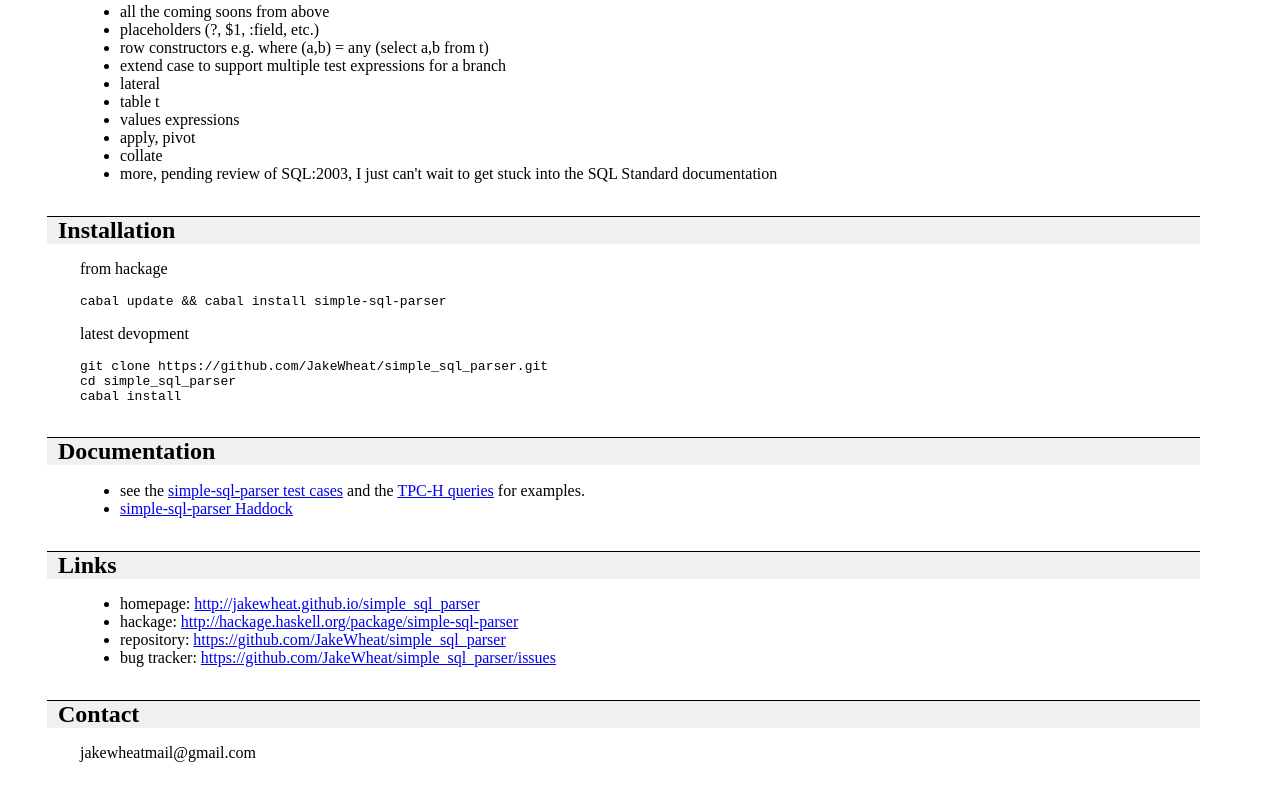
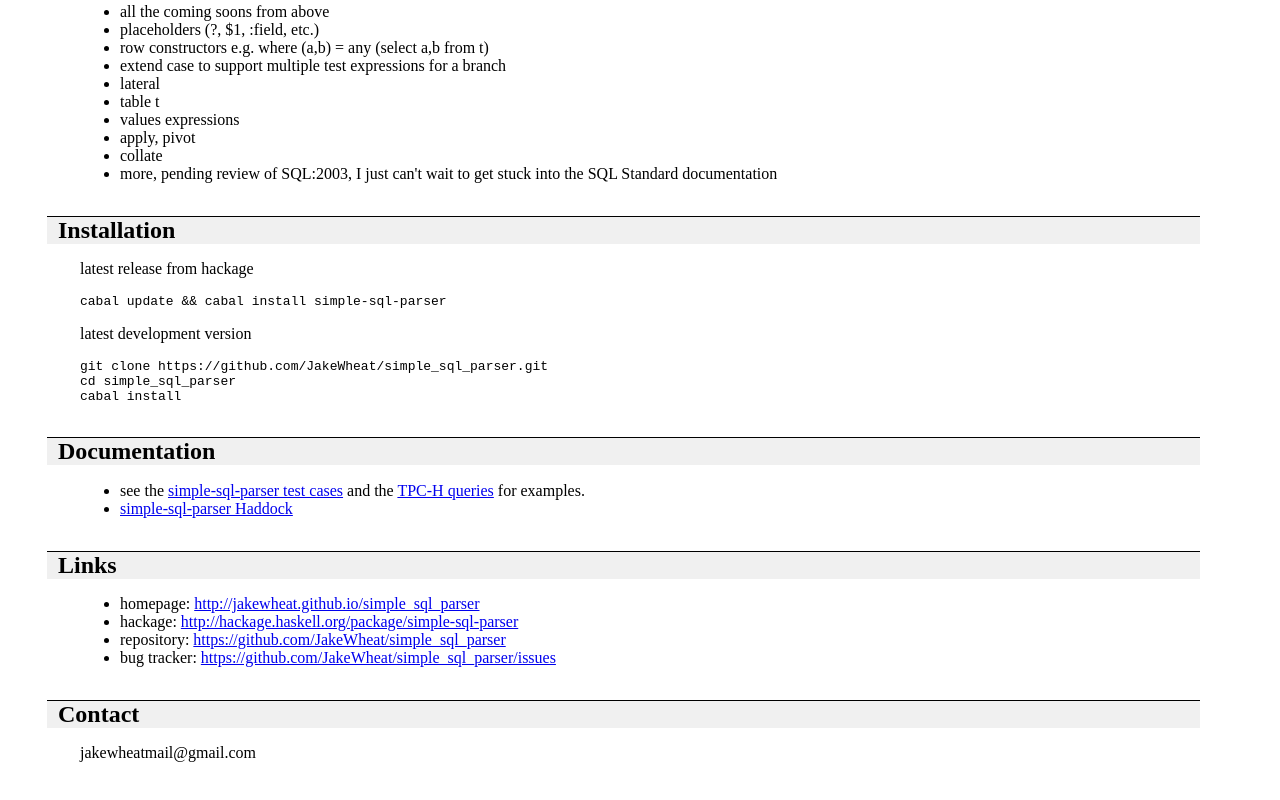
Before and after one commit to JakeWheat/simple-sql-parser, a plain HTML site: page index.html in a window 1280 px wide. Shown: the part 1921-2721 px from the top of the page. Drawn offline with Linux system fonts and the light colour scheme.

Commit message:
fix typo

```diff
--- a/index.html
+++ b/index.html
@@ -118,9 +118,9 @@
 <li>more, pending review of SQL:2003, I just can't wait to get stuck into the SQL Standard documentation</li>
 </ul>
 <h1 id="installation">Installation</h1>
-<p>from hackage</p>
+<p>latest release from hackage</p>
 <pre><code>cabal update &amp;&amp; cabal install simple-sql-parser</code></pre>
-<p>latest devopment</p>
+<p>latest development version</p>
 <pre><code>git clone https://github.com/JakeWheat/simple_sql_parser.git
 cd simple_sql_parser
 cabal install</code></pre>
```
Also changed, not shown: src/index.txt.
